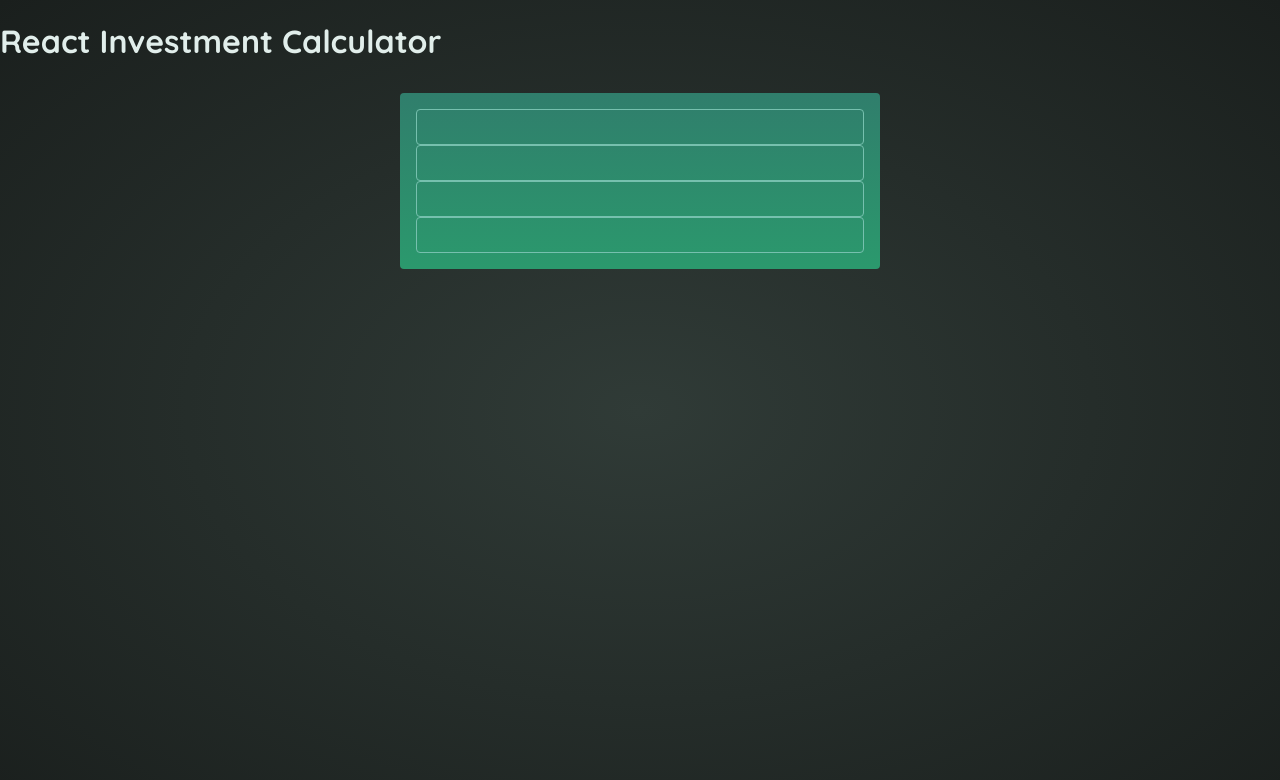
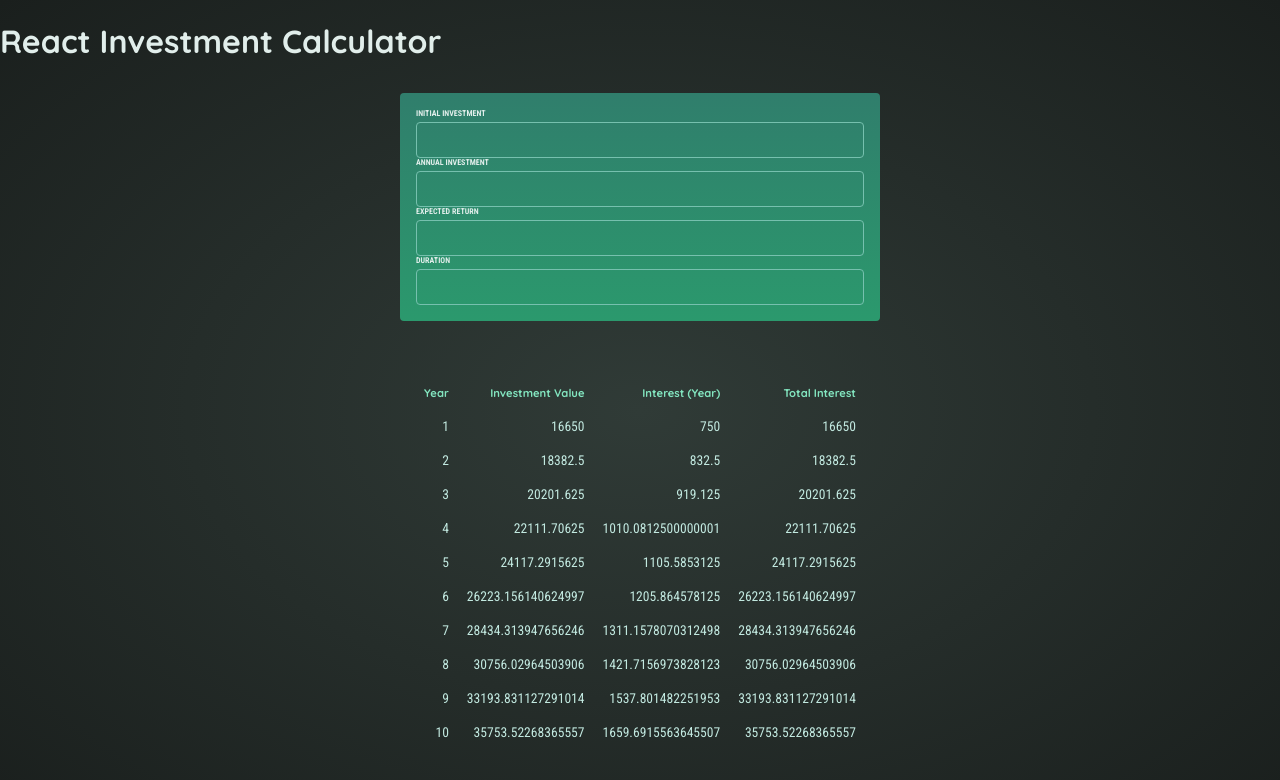
Before and after one commit to JPark2416/investmentCalculator, a React (Vite) app: page / in a window 1280 px wide. Shown: the top 780 px of the page. Built offline with nearby package versions, Linux system fonts and the light colour scheme.

Commit message:
display result table statically

```diff
--- a/src/App.jsx
+++ b/src/App.jsx
@@ -1,10 +1,33 @@
+import { useState } from "react";
+
 import UserInput from "./components/UserInput";
+import ResultTable from "./components/ResultTable";
+import { calculateInvestmentResults } from "./util/investment";
 
 function App() {
+  const [initialValue, setInitialValue] = useState(15000);
+  const [annualValue, setAnnualValue] = useState(900);
+  const [expectedValue, setExpectedValue] = useState(5);
+  const [durationValue, setDurationValue] = useState(10);
+
+  const testVal = [initialValue, annualValue, expectedValue, durationValue];
+  const investmentResults = calculateInvestmentResults({
+    initialInvestment: initialValue,
+    annualInvestment: annualValue,
+    expectedReturn: expectedValue,
+    duration: durationValue,
+  });
+  // console.log(investmentResults);
   return (
     <main>
       <h1>React Investment Calculator</h1>
-      <UserInput />
+      <div id="user-input">
+        <UserInput inputLabel="initial investment" />
+        <UserInput inputLabel="annual investment" />
+        <UserInput inputLabel="expected return" />
+        <UserInput inputLabel="duration" />
+      </div>
+      <ResultTable resultValue={investmentResults} />
     </main>
   );
 }
--- /dev/null
+++ b/src/components/ResultTable.jsx
@@ -0,0 +1,30 @@
+function ResultTable({ resultValue }) {
+  console.log("ResultTable function");
+  console.log(resultValue);
+  return (
+    <table id="result">
+      <thead>
+        <tr>
+          <th>Year</th>
+          <th>Investment Value</th>
+          <th>Interest (Year)</th>
+          <th>Total Interest</th>
+        </tr>
+      </thead>
+      <tbody>
+        {resultValue.map((result) => {
+          return (
+            <tr key={result.year}>
+              <td>{result.year}</td>
+              <td>{result.valueEndOfYear}</td>
+              <td>{result.interest}</td>
+              <td>{result.valueEndOfYear}</td>
+            </tr>
+          );
+        })}
+      </tbody>
+    </table>
+  );
+}
+
+export default ResultTable;
--- a/src/components/UserInput.jsx
+++ b/src/components/UserInput.jsx
@@ -1,10 +1,8 @@
-function UserInput() {
+function UserInput({ inputLabel }) {
   return (
-    <div id="user-input">
-      <input type="number" />
-      <input type="number" />
-      <input type="number" />
-      <input type="number" />
+    <div>
+      <label>{inputLabel}</label>
+      <input type="number"></input>
     </div>
   );
 }
```
Also changed, not shown: public/investment-calculator-logo.png (renamed from src/public/investment-calculator-logo.png).
